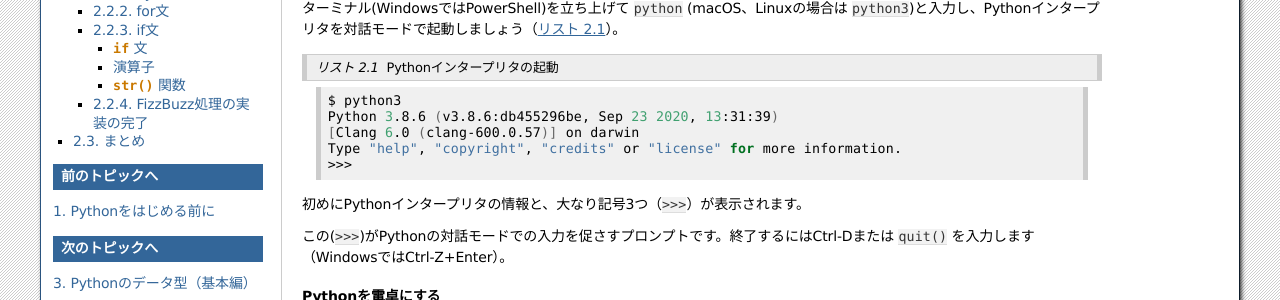
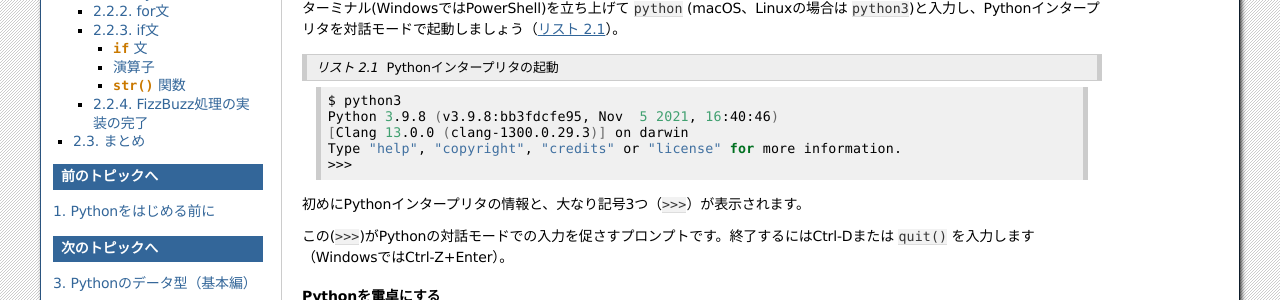
Before and after one commit to pyconjp/pycamp.pycon.jp, a Sphinx documentation site: the page built from source/textbook/2_intro.rst, in a window 1280 px wide and 900 px high, scrolled down 310 px. Shown: the part 151-451 px from the top of the window. Built offline with Sphinx 7.4.7, drawn with Linux system fonts in a browser that asks for light colours.

Commit message:
ISSHA-2437 update python 3.9.8

```diff
--- a/source/textbook/2_intro.rst
+++ b/source/textbook/2_intro.rst
@@ -39,8 +39,8 @@ Pythonインタープリタ
    :caption: Pythonインタープリタの起動
 
    $ python3
-   Python 3.8.6 (v3.8.6:db455296be, Sep 23 2020, 13:31:39)
-   [Clang 6.0 (clang-600.0.57)] on darwin
+   Python 3.9.8 (v3.9.8:bb3fdcfe95, Nov  5 2021, 16:40:46)
+   [Clang 13.0.0 (clang-1300.0.29.3)] on darwin
    Type "help", "copyright", "credits" or "license" for more information.
    >>>
 
```
